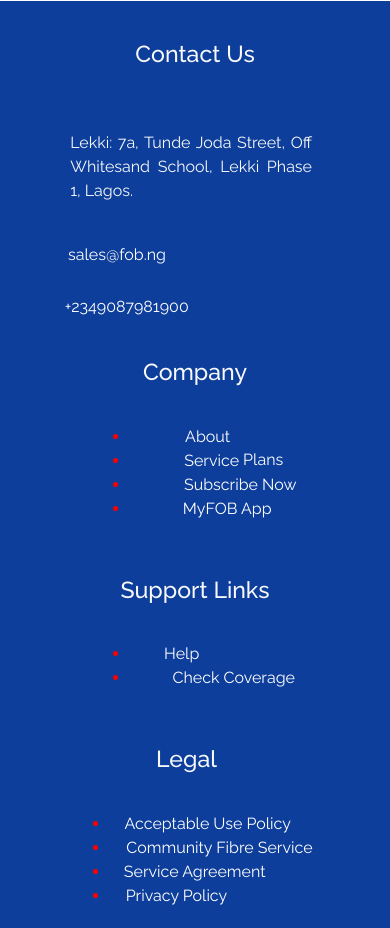
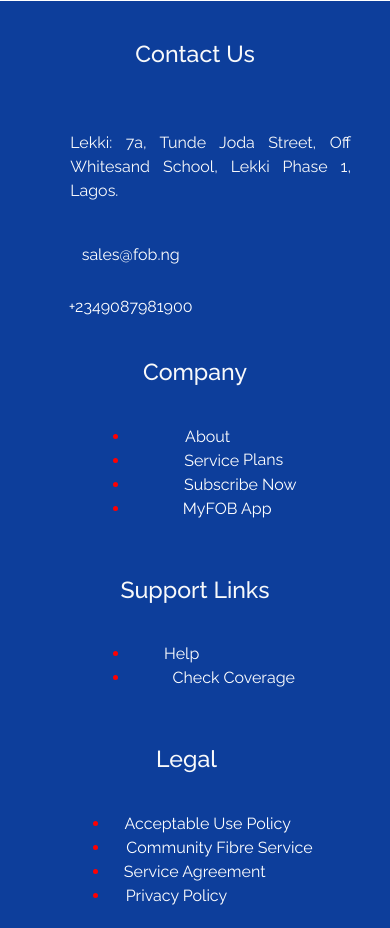
Before and after one commit to Larrydmandev/fob-replica, a React (Create React App) app: page / in a window 390 px wide. Shown: the part 3180-4108 px from the top of the page. Built offline with nearby package versions, Linux system fonts and the light colour scheme.

Commit message:
fob-replica

```diff
--- a/src/index.css
+++ b/src/index.css
@@ -446,13 +446,13 @@
     margin-top: 20%;
   }
   .loc-div{
-    padding-right: 20%;
+    padding-right: 10%;
   }
   .loc-div-1{
-    padding-right: 40%;
+    padding-right: 33%;
   }
   .loc-div-2{
-    padding-right: 35%;
+    padding-right: 33%;
   }
   .h3-div-1{
     padding-left: 40%;
```
